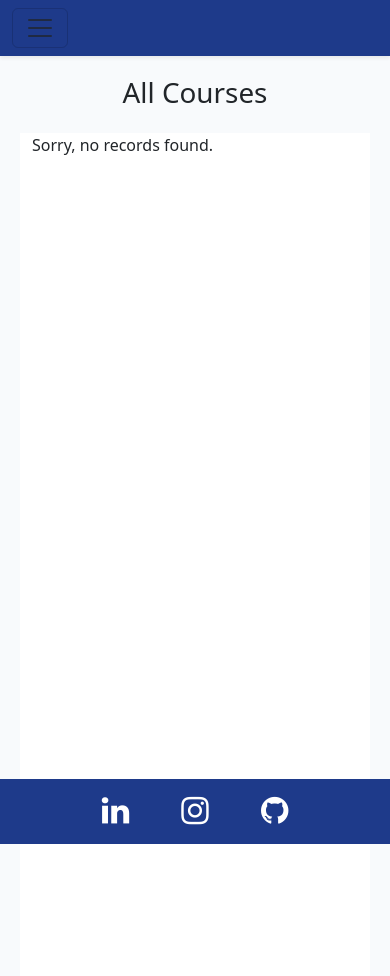
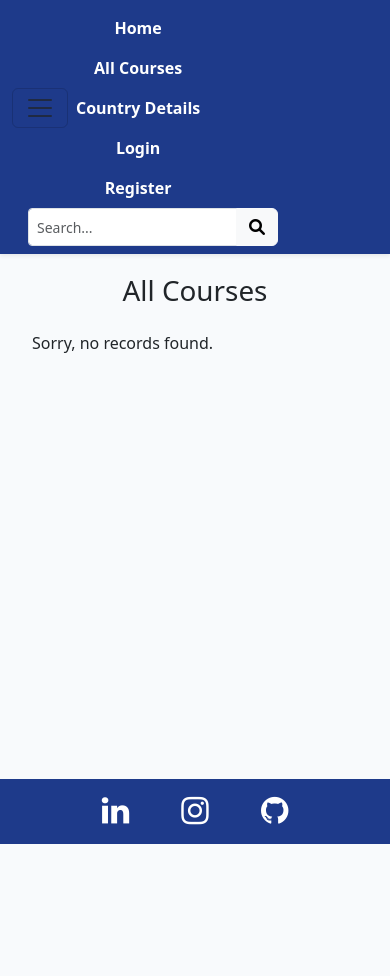
Before and after one commit to asmanoyda/EasyGeo, a Django app: page /all_courses/ in a window 390 px wide. Shown: the top 976 px of the page. Before the commit the page ends 844 px from the top, so only its background shows below. Run offline with Django 4.2, Linux system fonts and the light colour scheme; data that the repository does not hold is empty.

Commit message:
serach functionality added, removed toggal button from all courses, added dropdown in navbar

```diff
--- a/learn/mypage/templates/all_courses.html
+++ b/learn/mypage/templates/all_courses.html
@@ -15,47 +15,40 @@ All Courses
 </p>
 {% endfor %}
 
-<div class="container mt-3" data-bs-spy="scroll" data-bs-target="#course-nav" data-bs-smooth-scroll="true" tabindex="0"
-    style="height:100vh; overflow-y:auto; background-color:white;">
+
+<div class="container mt-4">
 
     {% if courses %}
-
     <div class="row">
 
         {% for course in courses %}
+        <div class="col-md-4 mb-4">
 
-        <div id="course{{ course.id }}" class="col-md-4 mb-2">
-
-            <!-- Course Button -->
-            <button type="button" class="btn btn-primary w-100" data-bs-toggle="collapse"
-                data-bs-target="#collapse{{ course.id }}" aria-expanded="false" aria-controls="collapse{{ course.id }}">
-
-                <h3 class="mb-0">
-                    {{ course.course_name }}
-                </h3>
-
-            </button>
-
-            <!-- Collapsible Content -->
-            <div id="collapse{{ course.id }}" class="collapse mt-3 border p-3 rounded">
+            <div class="card shadow h-100">
 
                 {% if course.image %}
-                <img src="{{ course.image.url }}" class="img-fluid rounded" alt="{{ course.course_name }}"
-                    style="width:100%; height:300px; object-fit:cover;">
-
-                <br><br>
+                <img src="{{ course.image.url }}"
+                     class="card-img-top"
+                     alt="{{ course.course_name }}"
+                     style="height:250px; object-fit:cover;">
                 {% endif %}
 
-                <a href="{% url 'section' course.id %}" class="btn btn-primary">
+                <div class="card-body text-center">
 
-                    Go to Details Page
+                    <h4 class="card-title">
+                        {{ course.course_name }}
+                    </h4>
 
-                </a>
+                    <a href="{% url 'section' course.id %}"
+                       class="btn btn-primary mt-3">
+                        Go to Details Page
+                    </a>
+
+                </div>
 
             </div>
 
         </div>
-
         {% endfor %}
 
     </div>
--- a/learn/mypage/templates/base.html
+++ b/learn/mypage/templates/base.html
@@ -6,6 +6,7 @@
     <title>{% block title %}My Site{% endblock %}</title>
     <link href="https://cdn.jsdelivr.net/npm/bootstrap@5.3.3/dist/css/bootstrap.min.css" rel="stylesheet">
     <link href="https://cdnjs.cloudflare.com/ajax/libs/font-awesome/6.0.0-beta3/css/all.min.css" rel="stylesheet">
+    <link rel="stylesheet" href="https://cdn.jsdelivr.net/npm/bootstrap-icons@1.11.3/font/bootstrap-icons.min.css">
 
     <style>
         html, body {
--- a/learn/mypage/templates/header.html
+++ b/learn/mypage/templates/header.html
@@ -7,73 +7,97 @@
                 <span class="navbar-toggler-icon"></span>
             </button>
 
+
             <!-- Navbar Content -->
-            <div class="collapse navbar-collapse" id="navbarContent">
+            <!-- Center Menu -->
+            <ul class="navbar-nav me-auto align-items-center">
 
-                <!-- Center Menu -->
-                <ul class="navbar-nav mx-auto align-items-center">
-
-                    <!-- Home -->
                 <li class="nav-item mx-2">
                     <a class="nav-link fw-semibold text-white" href="{% url 'home' %}">
                         Home
                     </a>
                 </li>
+
                 <li class="nav-item mx-2">
                     <a class="nav-link fw-semibold text-white" href="{% url 'courses' %}">
                         All Courses
                     </a>
                 </li>
+
                 <li class="nav-item mx-2">
                     <a class="nav-link fw-semibold text-white" href="{% url 'country' %}">
-                            Country details
+                        Country Details
                     </a>
                 </li>
 
                 {% if user_data %}
-
-                    <!-- Courses -->
-
                 <li class="nav-item mx-2">
                     <a class="nav-link fw-semibold text-white" href="{% url 'my_courses' %}">
                         My Courses
                     </a>
                 </li>
-
-
                 {% else %}
-
-                    <!-- Login -->
                 <li class="nav-item mx-2">
                     <a class="nav-link fw-semibold text-white" href="{% url 'login' %}">
                         Login
                     </a>
                 </li>
 
-                    <!-- Register -->
                 <li class="nav-item mx-2">
                     <a class="nav-link fw-semibold text-white" href="{% url 'registration' %}">
                         Register
                     </a>
                 </li>
+                {% endif %}
 
-                    {% endif %}
             </ul>
+            <form method="GET" class="d-flex mx-3" style="width:250px;">
+                <div class="input-group">
+                    <input type="text" name="q" class="form-control form-control-sm" placeholder="Search...">
+                    <button class="btn btn-light" type="submit">
+                        <i class="fas fa-search"></i>
+                    </button>
+                </div>
+            </form>
+            <!-- Right Side Profile -->
+            <!-- Right Side Profile -->
+            {% if user_data %}
+            <ul class="navbar-nav ms-auto">
 
-                <!-- Right Side Profile -->
-                {% if user_data.name %}
-                <ul class="navbar-nav ms-auto align-items-center">
-                    <li class="nav-item mx-2">
-                        <a class="nav-link fw-semibold text-white" href="{% url 'profile' %}">
-                            <i class="fa fa-user me-1"></i> {{ user_data.name }}
+                <li class="nav-item dropdown">
+                    <a class="nav-link dropdown-toggle text-white fw-semibold" href="#" id="profileDropdown"
+                        role="button" data-bs-toggle="dropdown" aria-expanded="false">
+                        {{ user_data.name }} <i class="bi bi-person"></i>
+                    </a>
+
+                    <ul class="dropdown-menu dropdown-menu-end" aria-labelledby="profileDropdown">
+
+                        <li>
+                            <a class="dropdown-item" href="{% url 'profile' %}">
+                                <i class="bi bi-person"></i> Profile Page
                             </a>
                         </li>
-                </ul>
-                <li class="nav-item mx-2">
-                    <a class="nav-link fw-semibold text-warning" href="{% url 'logout' %}">
-                        Logout
+
+                        <li>
+                            <a class="dropdown-item" href="{% url 'my_courses' %}">
+                                <i class="bi bi-book"></i> My Courses
                             </a>
                         </li>
+
+                        <li>
+                            <hr class="dropdown-divider">
+                        </li>
+
+                        <li>
+                            <a class="dropdown-item text-danger" href="{% url 'logout' %}">
+                                <i class="bi bi-box-arrow-right"></i> Logout
+                            </a>
+                        </li>
+
+                    </ul>
+                </li>
+
+            </ul>
             {% endif %}
 
         </div>
--- a/learn/mypage/urls.py
+++ b/learn/mypage/urls.py
@@ -27,4 +27,5 @@ urlpatterns = [
     path('quiz/<int:unit_id>/', views.unit_quiz, name='quiz_page'),
 
 
+
 ]
--- a/learn/mypage/views.py
+++ b/learn/mypage/views.py
@@ -91,16 +91,23 @@ def register(request):
 
 
 def all_courses(request):
-    courses = Course.objects.all()
     user = None
 
     user_id = request.session.get('user_id')
-
     if user_id:
         try:
             user = User.objects.get(id=user_id)
         except User.DoesNotExist:
             pass
+
+    query = request.GET.get('q', '')
+
+    if query:
+        courses = Course.objects.filter(
+            course_name__istartswith=query
+        ).order_by('course_name')
+    else:
+        courses = Course.objects.all().order_by('course_name')
 
     return render(request, "all_courses.html", {
         'courses': courses,
@@ -109,6 +116,7 @@ def all_courses(request):
 
 @custom_login_required
 def course_list(request):
+    # entrollment course list
     if request.session.get('user_id'):
         user = get_object_or_404(User, id=request.session['user_id'])
 
@@ -122,7 +130,6 @@ def course_list(request):
             'courses': courses,
             'user_data': user
         }
-
         return render(request, 'course_list.html', context)
 
     return redirect('login')
```
Lines whose indentation alone changed are shown as unchanged.
